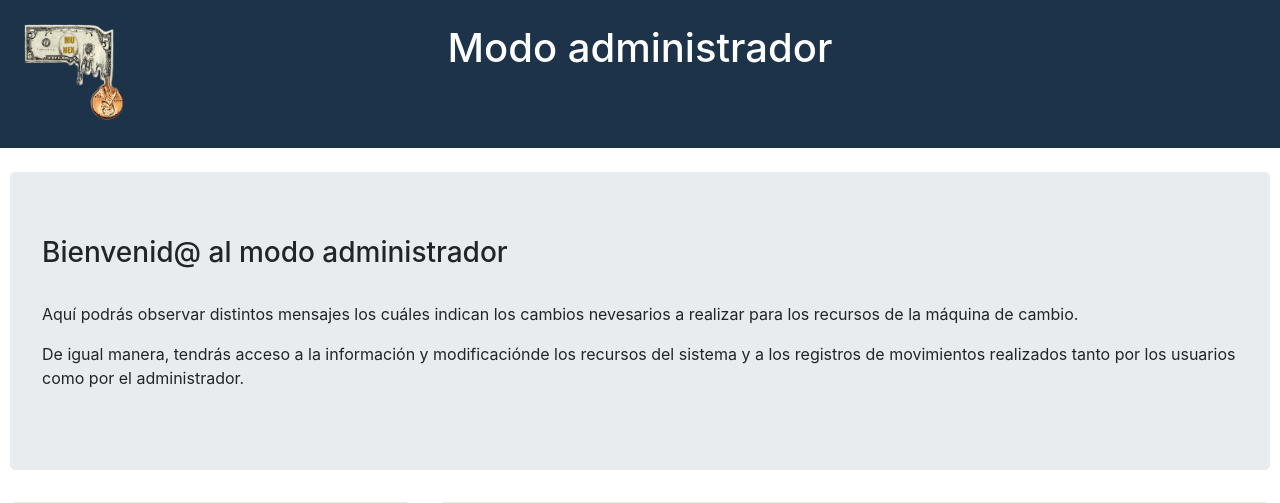
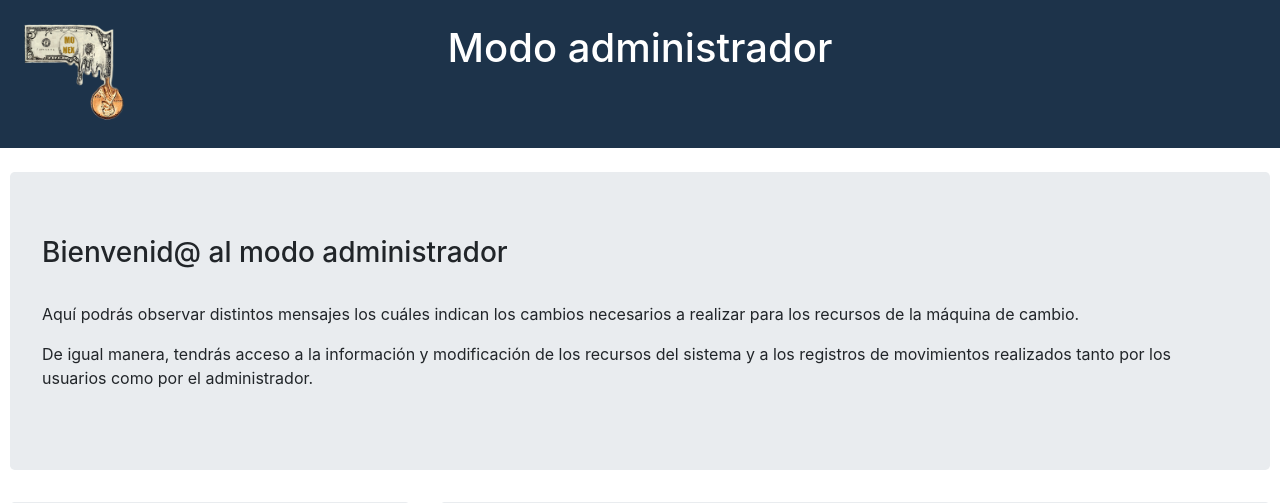
Before and after one commit to Faskomilo/MONEX, a Flask app: template templates/admin_index.html in a window 1280 px wide. Shown: the top 503 px of the page. Run offline with Flask 2, Linux system fonts and the light colour scheme; the template is opened without the code that fills it, so the values that code supplies are empty; parts of the project's set-up code (start-up, migrations or seed data) failed here and were passed over; some libraries are stand-ins or nearby versions.

Commit message:
orthography correction on admin_index

```diff
--- a/templates/admin_index.html
+++ b/templates/admin_index.html
@@ -27,8 +27,8 @@
           <div id="marginLR" class="jumbotron">
             <h3>Bienvenid@ al modo administrador</h3>
             <br/>
-            <p>Aquí podrás observar distintos mensajes los cuáles indican los cambios nevesarios a realizar para los recursos de la máquina de cambio.</p>
-            <p>De igual manera, tendrás acceso a la información y modificaciónde los recursos del sistema y a los registros de movimientos realizados tanto por los usuarios como por el administrador.</p>
+            <p>Aquí podrás observar distintos mensajes los cuáles indican los cambios necesarios a realizar para los recursos de la máquina de cambio.</p>
+            <p>De igual manera, tendrás acceso a la información y modificación de los recursos del sistema y a los registros de movimientos realizados tanto por los usuarios como por el administrador.</p>
           </div>
 
           <div id="marginLR">
--- a/templates/admin_login.html
+++ b/templates/admin_login.html
@@ -58,7 +58,7 @@
       </div>
       <br/>
       <div id="errorInvalidCredentials" class="alert alert-danger" role="alert" style="display: none;">
-        Credenciales no válidas, inténtelo de nuevo
+        Inicio de sesión no válido, intenta con otro usuario o contraseña
       </div>
       <hr/>
       <br/>
```
